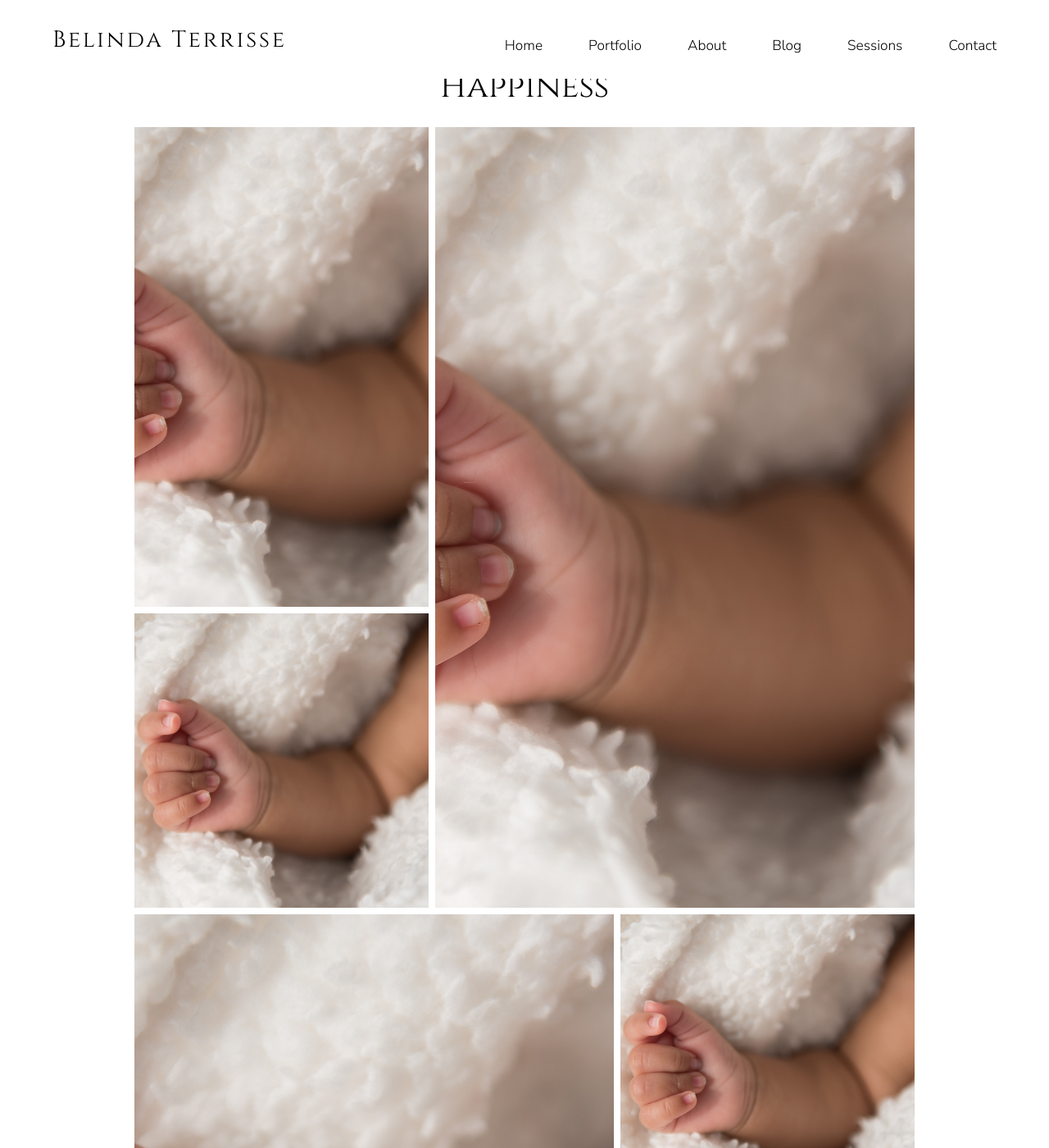
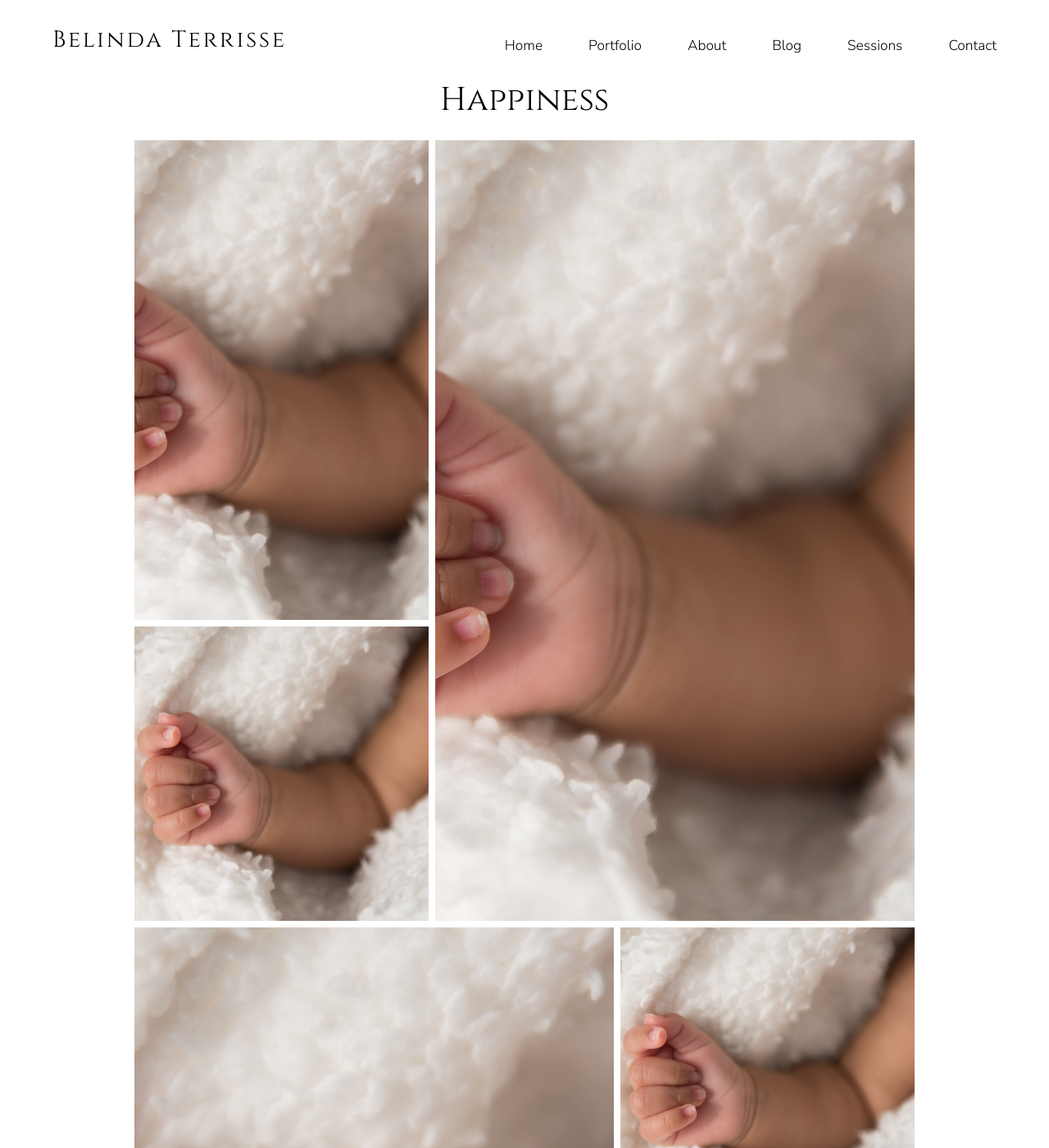
Before and after one commit to cmbybelin/cmbybelin.github.io, a Jekyll site: the page built from portfolio_test.html, in a window 1280 px wide and 1400 px high. Shown: the whole window at 82% size. Built offline with Jekyll 4.4.1, drawn with Linux system fonts in a browser that asks for light colours.

Commit message:
portfolio with more head space

```diff
--- a/_sass/_page.scss
+++ b/_sass/_page.scss
@@ -41,7 +41,7 @@ article {
 
   &.page-portfolio-index {
     @include no-user-select;
-    margin-top: 6em;
+    margin-top: 7em;
     h1 {
       text-align: center;
     }
```
